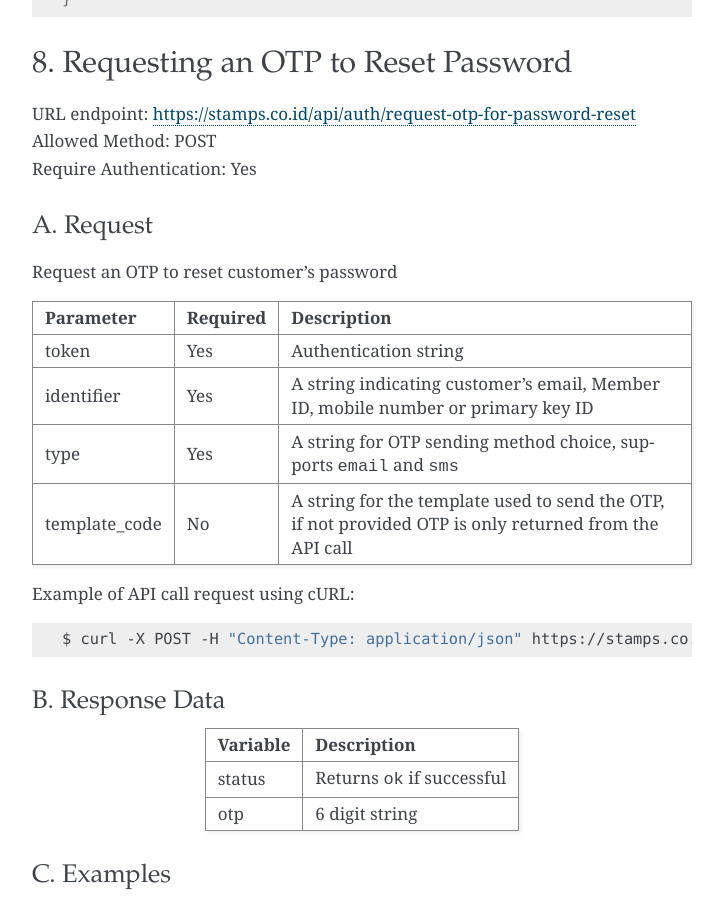
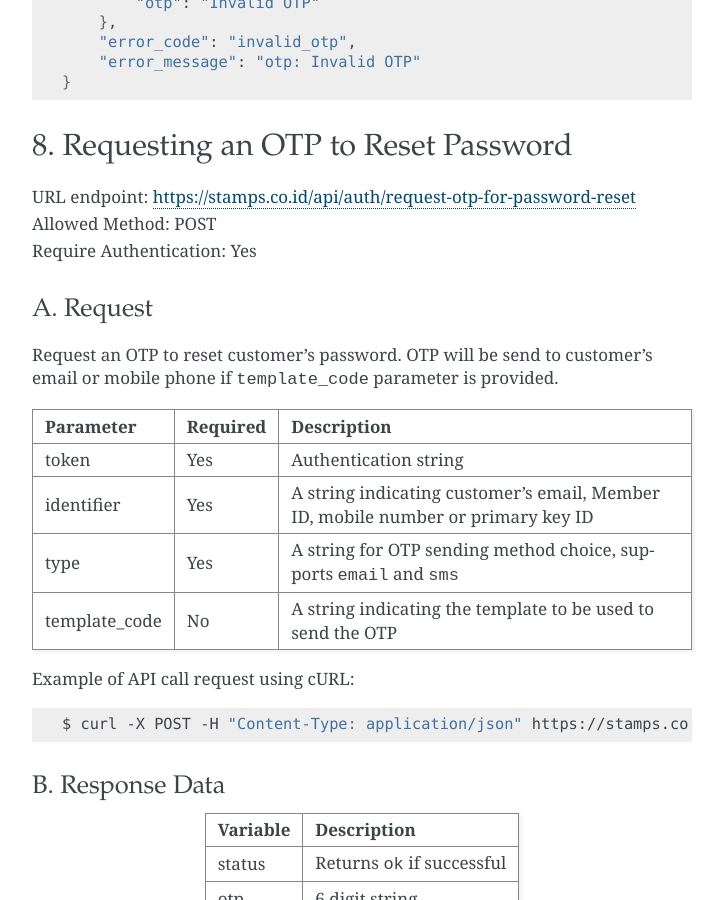
Before and after one commit to ui/stamps-api-docs, a Sphinx documentation site: the page built from source/auth_api.rst, in a window 1280 px wide and 900 px high, scrolled down 9328 px. Shown: the whole window, without its empty margins (388-1112 px from the left). Built offline with Sphinx 7.4.7, drawn with Linux system fonts in a browser that asks for light colours; some of the changed text lies outside the part shown.

Commit message:
Add template code to request OTP to reset PIN API (#103)

```diff
--- a/source/auth_api.rst
+++ b/source/auth_api.rst
@@ -355,14 +355,15 @@ A successful API call:
 A. Request
 ----------
 
-Request an OTP to unblock customer's PIN
+Request an OTP to reset customer's PIN. OTP will be send to customer's email if ``template_code`` parameter is provided.
 
-========= ======== ===========
-Parameter Required Description
-========= ======== ===========
-token     Yes      Authentication string
-user      Yes      A string indicating customer's email, Member ID, mobile number or primary key ID
-========= ======== ===========
+============= ======== ===========
+Parameter     Required Description
+============= ======== ===========
+token         Yes      Authentication string
+user          Yes      A string indicating customer's email, Member ID, mobile number or primary key ID
+template_code No       A string indicating the template to be used to send the OTP
+============= ======== ===========
 
 Example of API call request using cURL:
 
@@ -496,7 +497,7 @@ Invalid OTP:
 A. Request
 ----------
 
-Request an OTP to reset customer's password
+Request an OTP to reset customer's password. OTP will be send to customer's email or mobile phone if ``template_code`` parameter is provided.
 
 ============= ======== ===========
 Parameter     Required Description
@@ -504,7 +505,7 @@ Parameter     Required Description
 token         Yes      Authentication string
 identifier    Yes      A string indicating customer's email, Member ID, mobile number or primary key ID
 type          Yes      A string for OTP sending method choice, supports ``email`` and ``sms``
-template_code No       A string for the template used to send the OTP, if not provided OTP is only returned from the API call
+template_code No       A string indicating the template to be used to send the OTP
 ============= ======== ===========
 
 Example of API call request using cURL:
```
